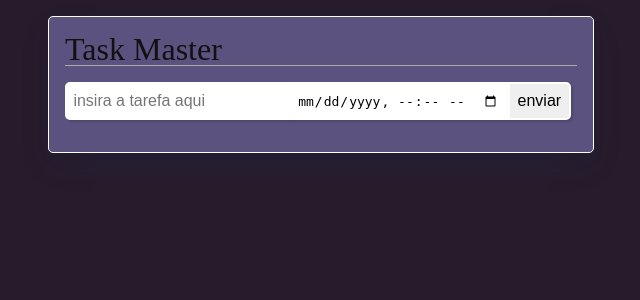
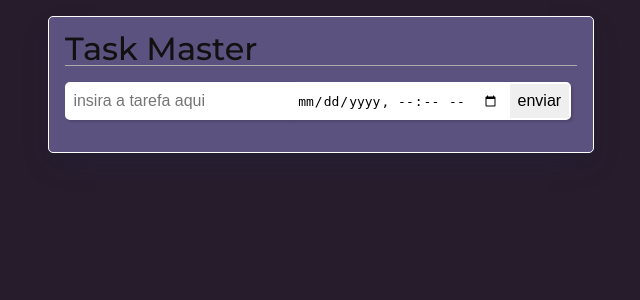
Before and after one commit to enzotorrs/task-master, a Flask app: page / in a window 1280 px wide. Shown: the top 300 px of the page, without its empty margins (319-959 px from the left). Run offline with Flask 2, Linux system fonts and the light colour scheme; some libraries are stand-ins or nearby versions.

Commit message:
change fonts to montserrat and open sans

```diff
--- a/static/style.css
+++ b/static/style.css
@@ -1,5 +1,6 @@
 body {
     background-color: #261C2C;
+    font-family: 'Open Sans', sans-serif;
 }
 
 .container {
@@ -17,6 +18,8 @@ body {
     border-bottom:  solid 1px #aaa;
     font-size: 2em;
     color: #111;
+    font-family: 'Montserrat', sans-serif;
+    font-weight: 500;
 }
 
 .formulario-principal {
--- a/templates/index.html
+++ b/templates/index.html
@@ -3,6 +3,10 @@
 <head>
     <meta charset="UTF-8">
     <title>task master</title>
+    <link rel="preconnect" href="https://fonts.googleapis.com">
+    <link rel="preconnect" href="https://fonts.gstatic.com" crossorigin>
+    <link href="https://fonts.googleapis.com/css2?family=Montserrat:wght@400;500&family=Open+Sans&display=swap" rel="stylesheet">
+    <link href="https://fonts.googleapis.com/css2?family=Montserrat&display=swap" rel="stylesheet">
     <link rel="stylesheet" href="{{ url_for('static', filename='reset.css') }}">
     <link rel="stylesheet" href="{{ url_for('static', filename='style.css') }}">
     <meta name='viewport' content='width=device-width, initial-scale=1.0, maximum-scale=1.0, user-scalable=0'/>
```
